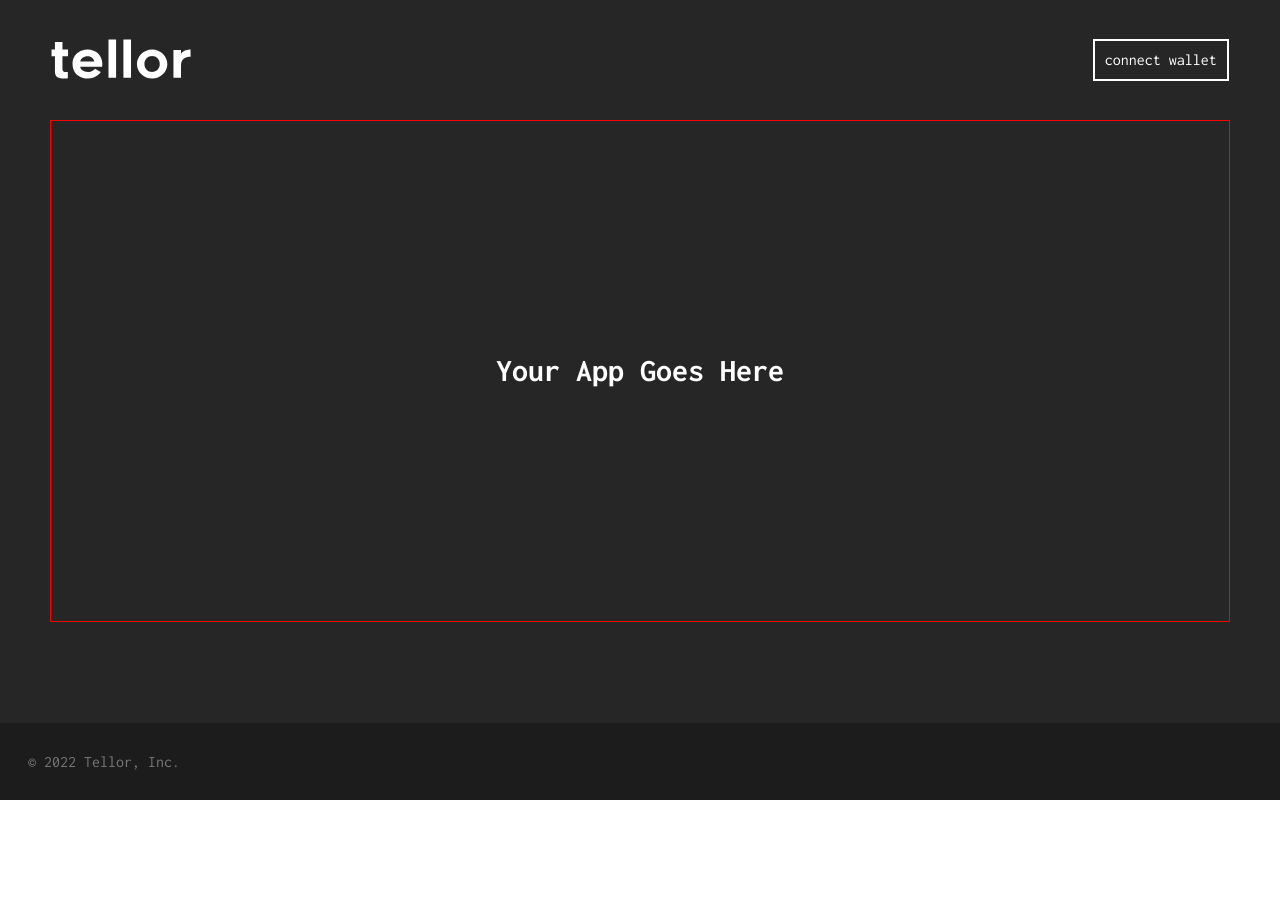
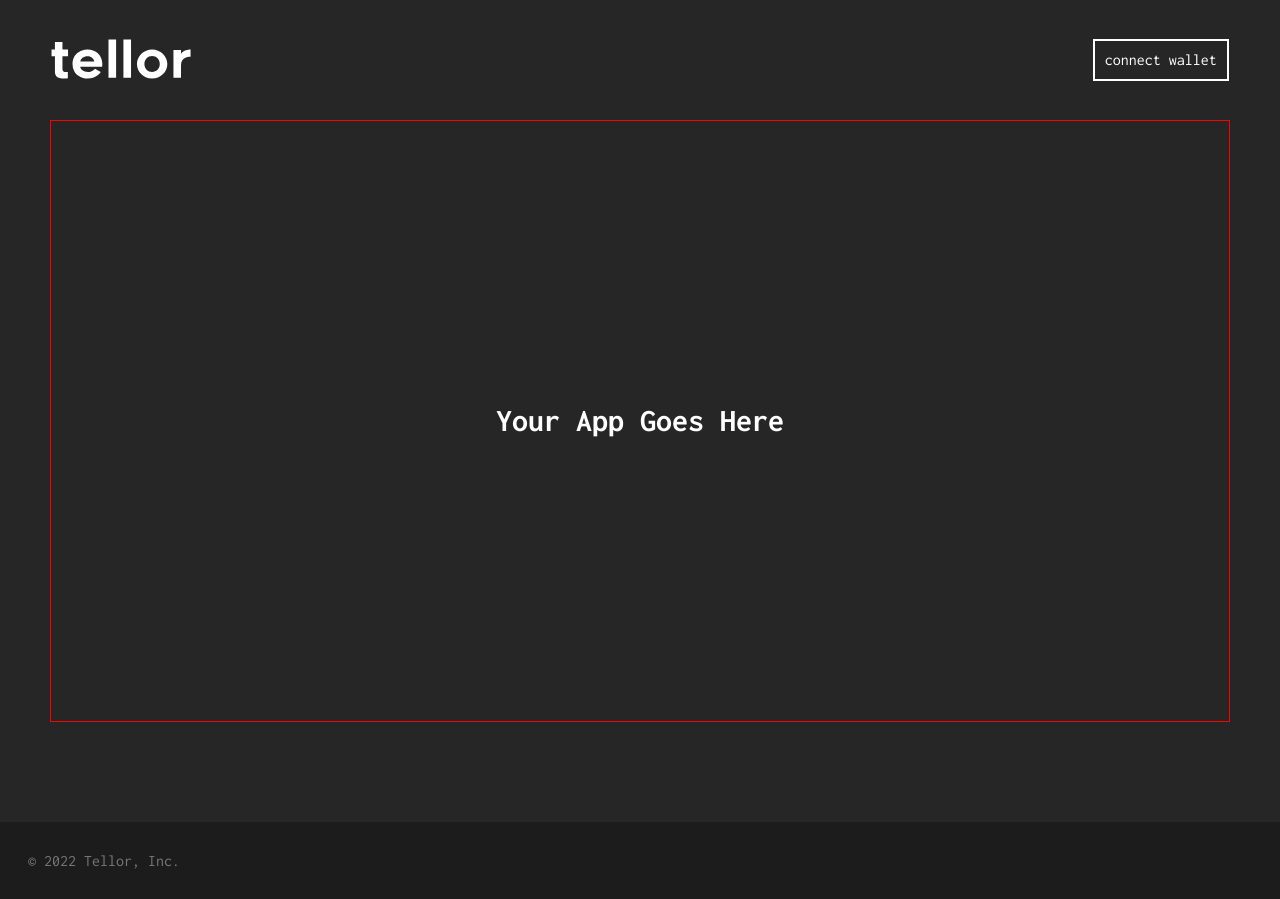
Before and after one commit to tellor-io/dataFeed, a React (Create React App) app: page / in a window 1280 px wide. Before the commit the page ends 800 px from the top, so only its background shows below. Built offline with nearby package versions, Linux system fonts and the light colour scheme; what web3modal would draw is missing.

Commit message:
adds css changes to footer and hero

```diff
--- a/src/App.css
+++ b/src/App.css
@@ -9,14 +9,14 @@
   background-color: #262626;
   color: #ffffff;
   font-family: 'Inconsolata', monospace;
-  position: relative;
 }
 .HeroContainer {
   width: 92%;
-  height: 500px;
+  height: 600px;
   display: flex;
   justify-content: center;
   align-items: center;
   border: 1px solid red;
   background-color: #262626;
+  margin-bottom: 100px;
 }
--- a/src/styles/frontendBoilerplate/Footer.css
+++ b/src/styles/frontendBoilerplate/Footer.css
@@ -5,8 +5,6 @@
   justify-content: flex-start;
   align-items: center;
   background-color: #1c1c1c;
-    position: absolute;
-    bottom: 0;
 }
 .FooterText {
   color: #777777;
```
Lines whose indentation alone changed are shown as unchanged.
